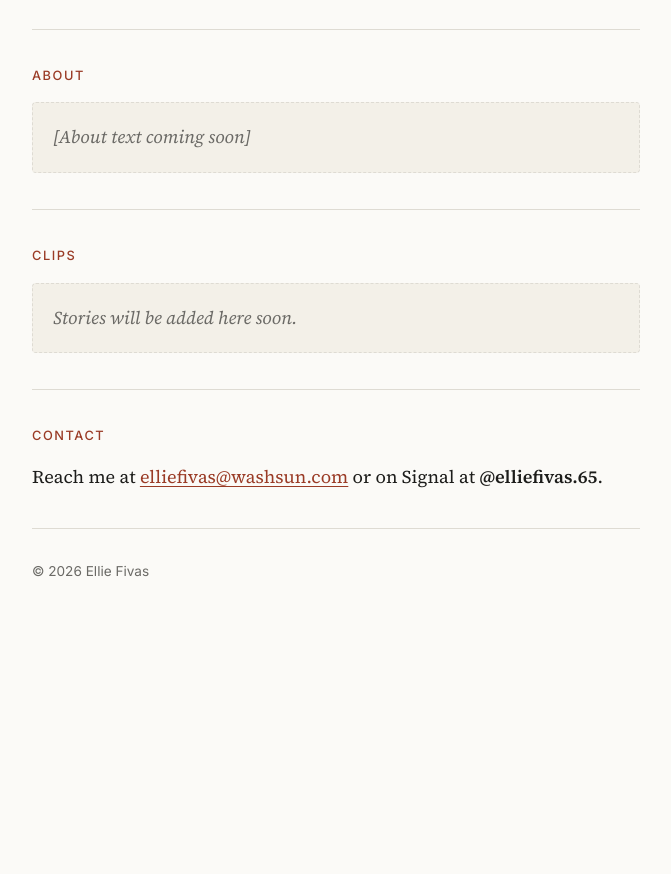
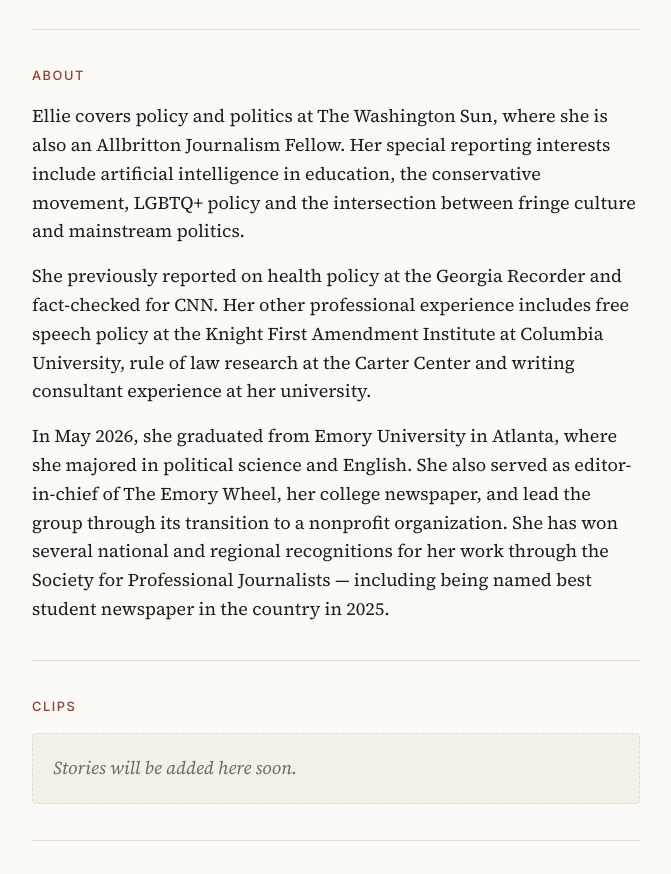
Before and after one commit to ef-2004/aji-ef, a plain HTML site: page index.html in a window 1280 px wide. Shown: the part 210-1084 px from the top of the page, without its empty margins (304-975 px from the left). Before the commit the page ends 856 px from the top, so only its background shows below. Drawn offline with Linux system fonts and the light colour scheme.

Commit message:
Add About section text
Co-Authored-By: Claude Opus 5.5 <noreply@anthropic.com>
Claude-Session: https://claude.ai/code/session_011Vjm2Hv9zAkW1XqRrqEgfG

```diff
--- a/index.html
+++ b/index.html
@@ -107,6 +107,9 @@
 
     .contact p { margin: 0; }
 
+    #about p { margin: 0 0 1rem; }
+    #about p:last-child { margin-bottom: 0; }
+
     footer {
       padding-top: 2rem;
       font-family: Inter, system-ui, sans-serif;
@@ -124,8 +127,9 @@
 
     <section id="about" aria-labelledby="about-heading">
       <h2 id="about-heading">About</h2>
-      <!-- ABOUT: replace the placeholder paragraph below with your bio. -->
-      <p class="placeholder">[About text coming soon]</p>
+      <p>Ellie covers policy and politics at The Washington Sun, where she is also an Allbritton Journalism Fellow. Her special reporting interests include artificial intelligence in education, the conservative movement, LGBTQ+ policy and the intersection between fringe culture and mainstream politics.</p>
+      <p>She previously reported on health policy at the Georgia Recorder and fact-checked for CNN. Her other professional experience includes free speech policy at the Knight First Amendment Institute at Columbia University, rule of law research at the Carter Center and writing consultant experience at her university.</p>
+      <p>In May 2026, she graduated from Emory University in Atlanta, where she majored in political science and English. She also served as editor-in-chief of The Emory Wheel, her college newspaper, and lead the group through its transition to a nonprofit organization. She has won several national and regional recognitions for her work through the Society for Professional Journalists — including being named best student newspaper in the country in 2025.</p>
     </section>
 
     <section id="clips" aria-labelledby="clips-heading">
```
